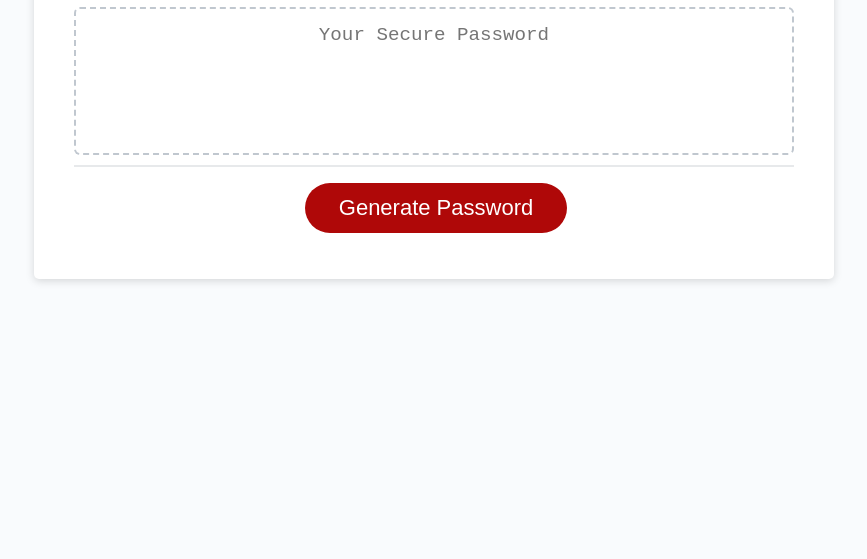
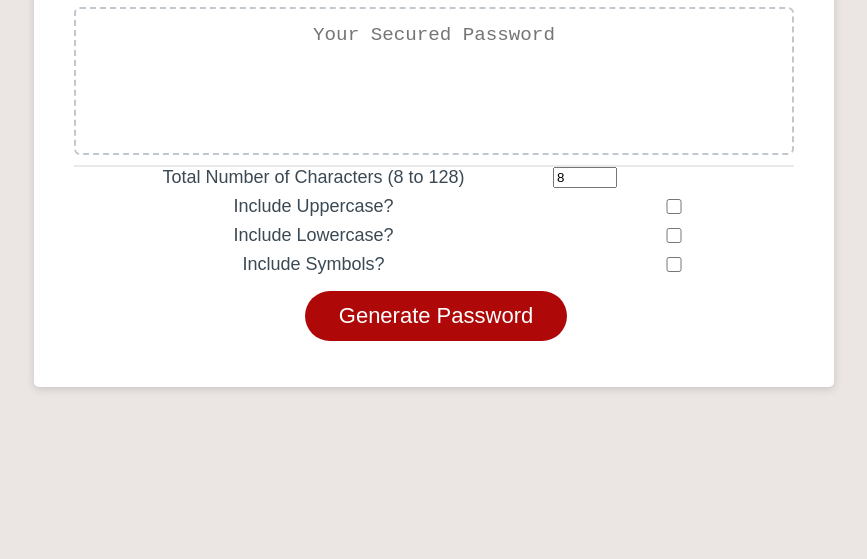
Before and after one commit to mrouf82/password-generator, a plain HTML site: page Develop/index.html in a window 1280 px wide. Shown: the part 241-800 px from the top of the page, without its empty margins (206-1073 px from the left). Drawn offline with Linux system fonts and the light colour scheme.

Commit message:
edited html to include criterias

```diff
--- a/Develop/index.html
+++ b/Develop/index.html
@@ -20,12 +20,33 @@
           <textarea
             readonly
             id="password"
-            placeholder="Your Secure Password"
+            placeholder="Your Secured Password"
             aria-label="Generated Password"
           ></textarea>
         </div>
         <div class="card-footer">
-          <button id="generate" class="btn">Generate Password</button>
+          <form id="passwordDisplay">
+            <label for="characterLength"
+              >Total Number of Characters (8 to 128)</label
+            >
+            <input
+              type="number"
+              value="8"
+              min="8"
+              max="128"
+              id="characterLength"
+            />
+            <label for="uppercase"> Include Uppercase? </label>
+            <input type="checkbox" id="uppercase" />
+            <label for="lowercase"> Include Lowercase? </label>
+            <input type="checkbox" id="lowercase" />
+            <label for="symbols"> Include Symbols?</label>
+            <input type="checkbox" id="symbols" />
+          </form>
+
+          <button id="generate" class="btn" type="button">
+            Generate Password
+          </button>
         </div>
       </div>
     </div>
--- a/Develop/script.js
+++ b/Develop/script.js
@@ -5,7 +5,8 @@ var generateBtn = document.querySelector("#generate");
 function writePassword() {
   var password = generatePassword();
   var passwordText = document.querySelector("#password");
-
+  var letterChar = [a,b,c,d,e,f,g,h,i,j,k,l,m,n,o,p,q,r,s,t,u,v,w,x,y,z]
+  var letterUpperChar = [A,B,C,D,E,F,G,H,I,K,L,M,N,O,P,Q,R,S,T,U,V,W,X,Y,Z]
   passwordText.value = password;
 //Math.floor(Math.random()*99999999)+1
 }
--- a/Develop/style.css
+++ b/Develop/style.css
@@ -14,7 +14,7 @@ body,
 
 body {
   font-family: sans-serif;
-  background-color: #f9fbfd;
+  background-color: #ebe5e3;
 }
 
 .wrapper {
@@ -56,6 +56,8 @@ header {
 
 .card-footer {
   text-align: center;
+  align-items: center;
+  flex-direction: column;
 }
 
 .card-footer::before {
@@ -135,3 +137,13 @@ button[disabled] {
     font-size: 0.8rem;
   }
 }
+
+form {
+  display: grid;
+  grid-template-columns: auto auto;
+  row-gap: 0.5rem;
+}
+
+#characterLength {
+  width: 4rem;
+}
```
